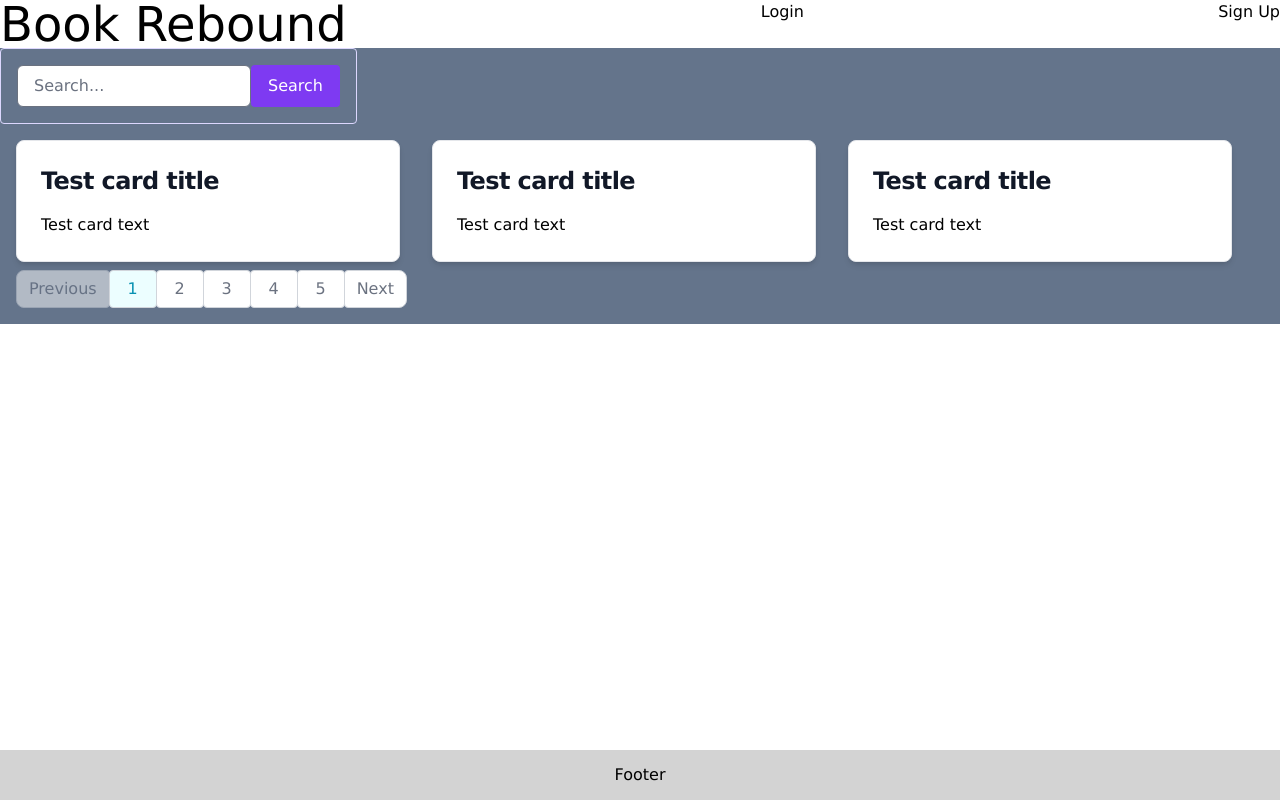
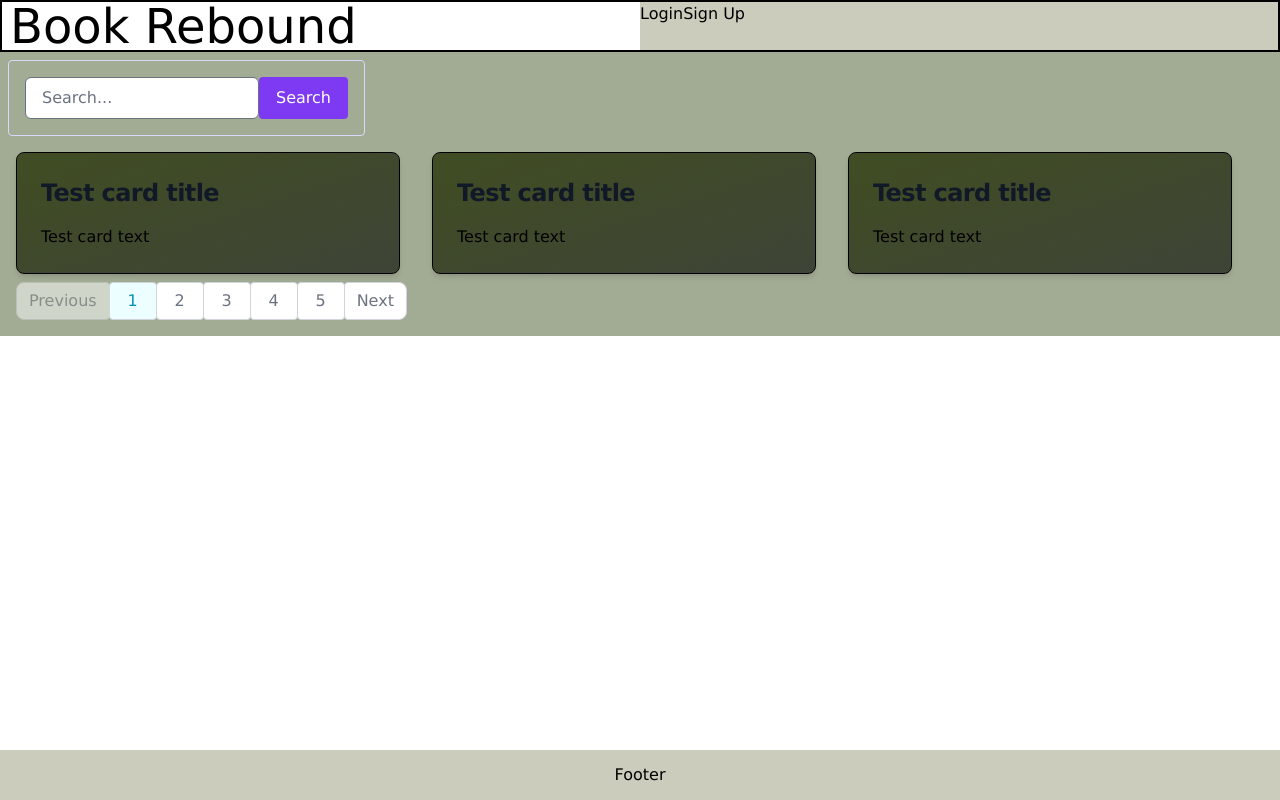
Before and after one commit to hculp/book-rebound, a React (Vite) app in the folder client/: page / in a window 1280 px wide. Built offline with nearby package versions, Linux system fonts and the light colour scheme.

Commit message:
styling additions and sidebar creation

```diff
--- a/client/src/components/BookCard.jsx
+++ b/client/src/components/BookCard.jsx
@@ -6,7 +6,7 @@ export default function BookCard() {
 
     return (
         <div>
-            <Card className="max-w-sm" href="#">
+            <Card className="max-w-sm border-black bg-gradient-to-br from-forestfront-50 from-10% to-forestfront-100 via-90%" href="#">
                 <h5 className="text-2xl font-bold tracking-tight text-gray-900 dark:text-white">
                     <p>Test card title</p>
                 </h5>
--- a/client/src/components/Footer.jsx
+++ b/client/src/components/Footer.jsx
@@ -1,6 +1,6 @@
 function Footer() {
   return (
-    <footer>Footer</footer>
+    <footer className="bg-forestback-100">Footer</footer>
   )
 }
 
--- a/client/src/components/Header.jsx
+++ b/client/src/components/Header.jsx
@@ -5,8 +5,10 @@ import { useCurrentUserContext } from '../context/CurrentUser';
   const { isLoggedIn, logoutUser } = useCurrentUserContext();
 
   return (
-    <nav className="flex flex-row justify-between">
-      <p className="text-5xl self-start">Book Rebound</p>
+    <div className="grid grid-cols-2 border-2 border-black">
+      <Link to="/" className="text-5xl ml-2 justify-start">Book Rebound</Link>
+      <nav className="flex flex-row justify-items-end bg-forestback-100">
+        {/* <Link to="/" className="text-5xl self-start ml-2">Book Rebound</Link> */}
         {isLoggedIn() ? (
           <>
             <Link to="/dashboard">Dashboard</Link>
@@ -19,6 +21,7 @@ import { useCurrentUserContext } from '../context/CurrentUser';
           </>
         )}
       </nav>
+    </div>
   );
  }
 
--- a/client/src/components/SearchBar.jsx
+++ b/client/src/components/SearchBar.jsx
@@ -3,7 +3,7 @@ import React from "react";
 export default function SearchComponent() {
     return (
         <div className="flex items-center">
-            <div className="flex border border-purple-200 rounded p-4">
+            <div className="flex border border-purple-200 rounded p-4 mt-2 ml-2">
                 <input type="text" className="block w-full px-4 py-2 text-purple-700 bg-white border rounded-md focus:border-purple-400 focus:ring-purple-300 focus:outline-none focus:ring focus:ring-opacity-40" placeholder="Search..." />
                 <button className="px-4 text-white bg-purple-600 border-1 rounded">
                     Search
--- a/client/src/components/Sidebar.jsx
+++ b/client/src/components/Sidebar.jsx
@@ -1,10 +1,38 @@
+'use client';
+
 import React from 'react';
+import { Link } from 'react-router-dom';
+import { useCurrentUserContext } from '../context/CurrentUser';
+import { Sidebar } from 'flowbite-react';
 
-export default function Sidebar() {
+export default function SidebarComponent() {
+    const { isLoggedIn, logoutUser } = useCurrentUserContext();
 
     return (
-        <div>
+        <div className="bg-forestfront-50 rounded border-black flex flex-auto max-w-md">
+            {/* {isLoggedIn() ? (
+                <>
+                    <p>My purchases</p>
+                    <p>User settings</p>
+                </>
+            ) : (
+                <>
+                   <p>Nothing</p>
+                </>
+            )} */}
 
+            <Sidebar className="bg-forestfront-50">
+                <Sidebar.Items>
+                    <Sidebar.ItemGroup>
+                        <Sidebar.Item className="bg-forestfront-50 hover:bg-forestback-50">
+                            <p>My purchases</p>
+                        </Sidebar.Item>
+                        <Sidebar.Item className="bg-forestfront-50 hover:bg-forestback-50">
+                            <p>User settings</p>
+                        </Sidebar.Item>
+                    </Sidebar.ItemGroup>
+                </Sidebar.Items>
+            </Sidebar>
         </div>
     )
 }
--- a/client/src/pages/Dashboard.jsx
+++ b/client/src/pages/Dashboard.jsx
@@ -1,6 +1,11 @@
+import SidebarComponent from '../components/Sidebar';
+
 function Dashboard() {
   return (
-    <h1 className="page-title">Dashboard</h1>
+    <div>
+      <h1 className="page-title">Dashboard</h1>
+      <SidebarComponent />
+    </div>
   )
 }
 
--- a/client/src/pages/Landing.jsx
+++ b/client/src/pages/Landing.jsx
@@ -4,7 +4,7 @@ import SearchPagination from '../components/Pagination';
 
 function Landing() {
   return (
-    <div className="bg-slate-500">
+    <div className="bg-forestback-50">
       <SearchComponent />
       <div className="grid grid-cols-3 p-4">
       <BookCard />
--- a/client/tailwind.config.js
+++ b/client/tailwind.config.js
@@ -7,7 +7,27 @@ export default {
     'node_modules/flowbite-react/**/*.{js,jsx,ts,tsx}'
   ],
   theme: {
-    extend: {},
+    extend: {
+      colors: {
+        forestback: {
+          50: '#A2AC94',
+          100: '#CBCCBC'
+        },
+        forestfront: {
+          50: '#404C24',
+          100: '#3E4437'
+        },
+        leafy: {
+          50: '#B2FFA9',
+          100: '#91FF85'
+        },
+        wooded: {
+          50: '#81523F',
+          51: '#523428',
+          100: '#3F2A2B'
+        }
+      }
+    },
   },
   plugins: [
     require('flowbite/plugin')
```
Also changed, not shown: client/src/components/Pagination.jsx (line endings or trailing spaces), 1 other file (tests, documents, lock files or other folders). Lines whose indentation alone changed are shown as unchanged.
